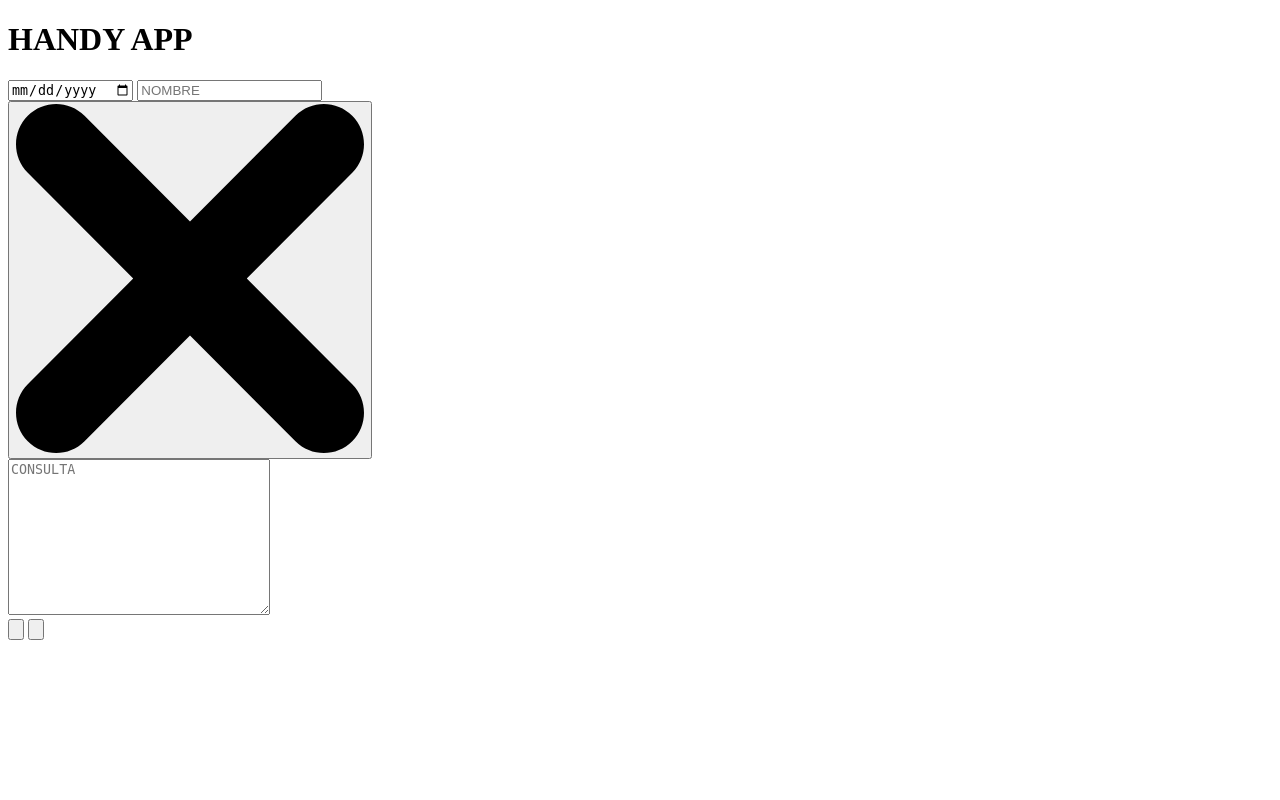
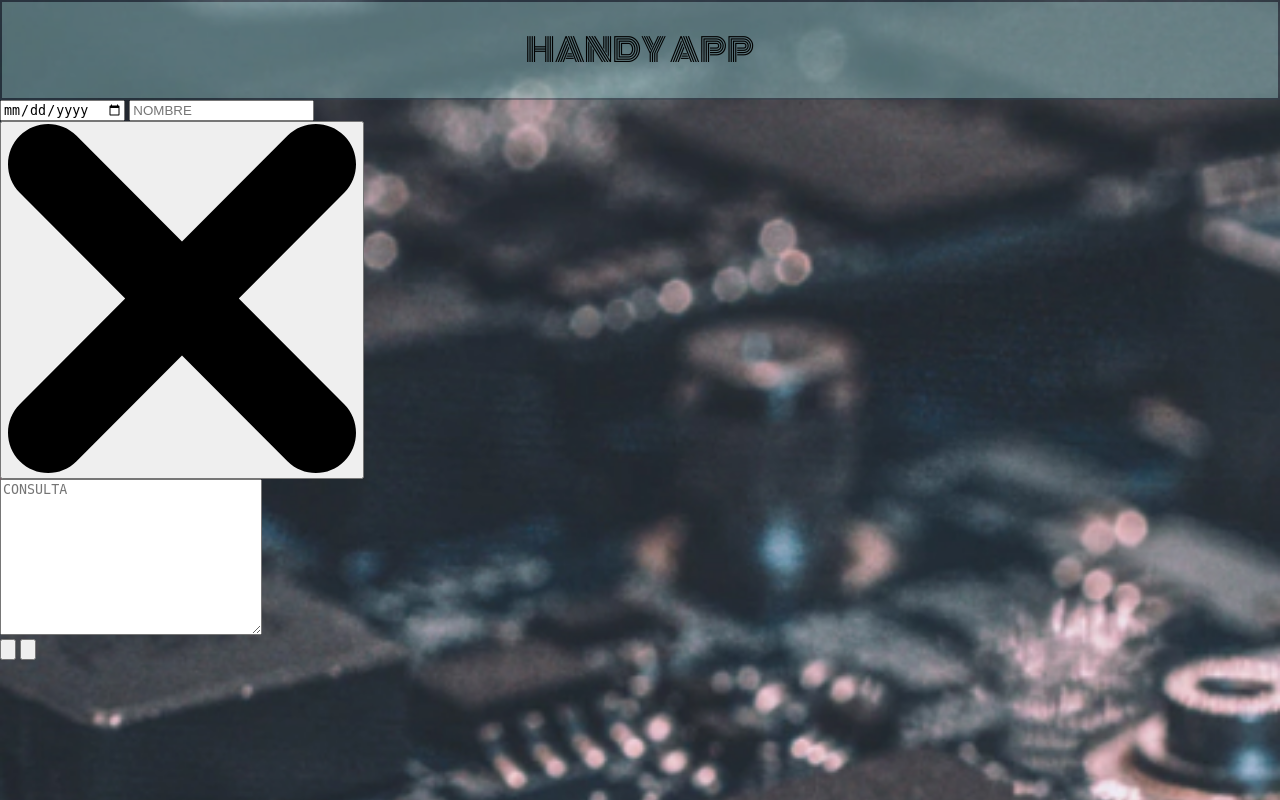
Before and after one commit to KlikProjects/Consultorio, a PHP site: page /pantallaCto.html in a window 1280 px wide. Run offline with PHP 8.4, Linux system fonts and the light colour scheme.

Commit message:
styles scss header y backgroung image

```diff
--- a/css/style.css
+++ b/css/style.css
@@ -1 +1,2 @@
-/* No CSS *//*# sourceMappingURL=style.css.map */
+@import url("https://fonts.googleapis.com/css2?family=Monoton&family=Roboto:wght@100;700&display=swap");body{margin:0px}.bodyCTO{background-image:url("/img/backgroundImg1.jpg");background-repeat:no-repeat;background-size:cover;height:100vh}.headerCTO{display:-webkit-box;display:-ms-flexbox;display:flex;-webkit-box-pack:center;-ms-flex-pack:center;justify-content:center;-webkit-box-align:center;-ms-flex-align:center;align-items:center}.containerCTO{width:100vw;height:12vh;background-color:#9DD8DB;opacity:40%;border:2px solid #2C4050;position:relative;z-index:1}.txtHeader{position:absolute;z-index:2;font-family:"Monoton",cursive;font-weight:100}
+/*# sourceMappingURL=style.css.map */
--- a/pantallaCto.html
+++ b/pantallaCto.html
@@ -5,12 +5,14 @@
     <meta charset="UTF-8" />
     <meta http-equiv="X-UA-Compatible" content="IE=edge" />
     <meta name="viewport" content="width=device-width, initial-scale=1.0" />
+    <link rel="stylesheet" href="./css/style.css">
     <title>Document</title>
 </head>
 
-<body class="">
-    <header class="">
-        <h1 class="">HANDY APP</h1>
+<body class="bodyCTO">
+    <header class="headerCTO">
+        <div class="containerCTO"></div>
+        <h1 class="txtHeader">HANDY APP</h1>
     </header>
 
     <main class="">
@@ -23,10 +25,10 @@
                 <button class="buttonDelete">
                     <img class="" src="./img/delete.svg" alt="close" />
                 </button>
-            <div class="formBoxTwo">
-                <textarea class="" name="" id="" cols="30" rows="10" placeholder="CONSULTA"></textarea>
+                <div class="formBoxTwo">
+                    <textarea class="" name="" id="" cols="30" rows="10" placeholder="CONSULTA"></textarea>
+                </div>
             </div>
-        </div>
     </main>
 
     <footer class="">
--- a/scss/components/_buttons.scss
+++ b/scss/components/_buttons.scss
@@ -1,16 +1,5 @@
+.buttonDelete {}
 
-.buttonDelete {
-    width:  ;
-    height: ;
-    background: ;
+.buttonsPrincipals {}
 
-}
-
-.buttonsPrincipals{
-
-}
-
-.buttonBack_Next{
-
-
-}
+.buttonBack_Next {}
--- a/scss/components/_elements.scss
+++ b/scss/components/_elements.scss
@@ -3,3 +3,26 @@
 // font-family: 'Roboto',sans-serif;
 $color_principal:#8E2F46;
 $color_header1:#9DD8DB;
+$color_headerBorder: #2C4050;
+$text_principal: 'Monoton',
+cursive;
+@mixin display {
+    display: flex;
+    justify-content: center;
+    align-items: center;
+}
+
+@mixin backgroundImage($imgSrc,
+$repeat:no-repeat,
+$size:cover) {
+    background: {
+        image: url($imgSrc);
+        repeat: $repeat;
+        size: $size;
+    }
+    height: 100vh;
+}
+
+body {
+    margin: 0px;
+}
--- /dev/null
+++ b/scss/components/_generalPantallaCTO.scss
@@ -0,0 +1,24 @@
+.bodyCTO {
+    @include backgroundImage('/img/backgroundImg1.jpg');
+}
+
+.headerCTO {
+    @include display;
+}
+
+.containerCTO {
+    width: 100vw;
+    height: 12vh;
+    background-color: $color_header1;
+    opacity: 40%;
+    border: 2px solid $color_headerBorder;
+    position: relative;
+    z-index: 1;
+}
+
+.txtHeader {
+    position: absolute;
+    z-index: 2;
+    font-family: $text_principal;
+    font-weight: 100;
+}
--- a/scss/style.scss
+++ b/scss/style.scss
@@ -1,3 +1,4 @@
 @import "components/elements";
+@import "components/generalPantallaCTO";
 @import "components/form";
 @import "components/buttons";
```
Also changed, not shown: scss/components/_html.scss (deleted), 1 other file.
